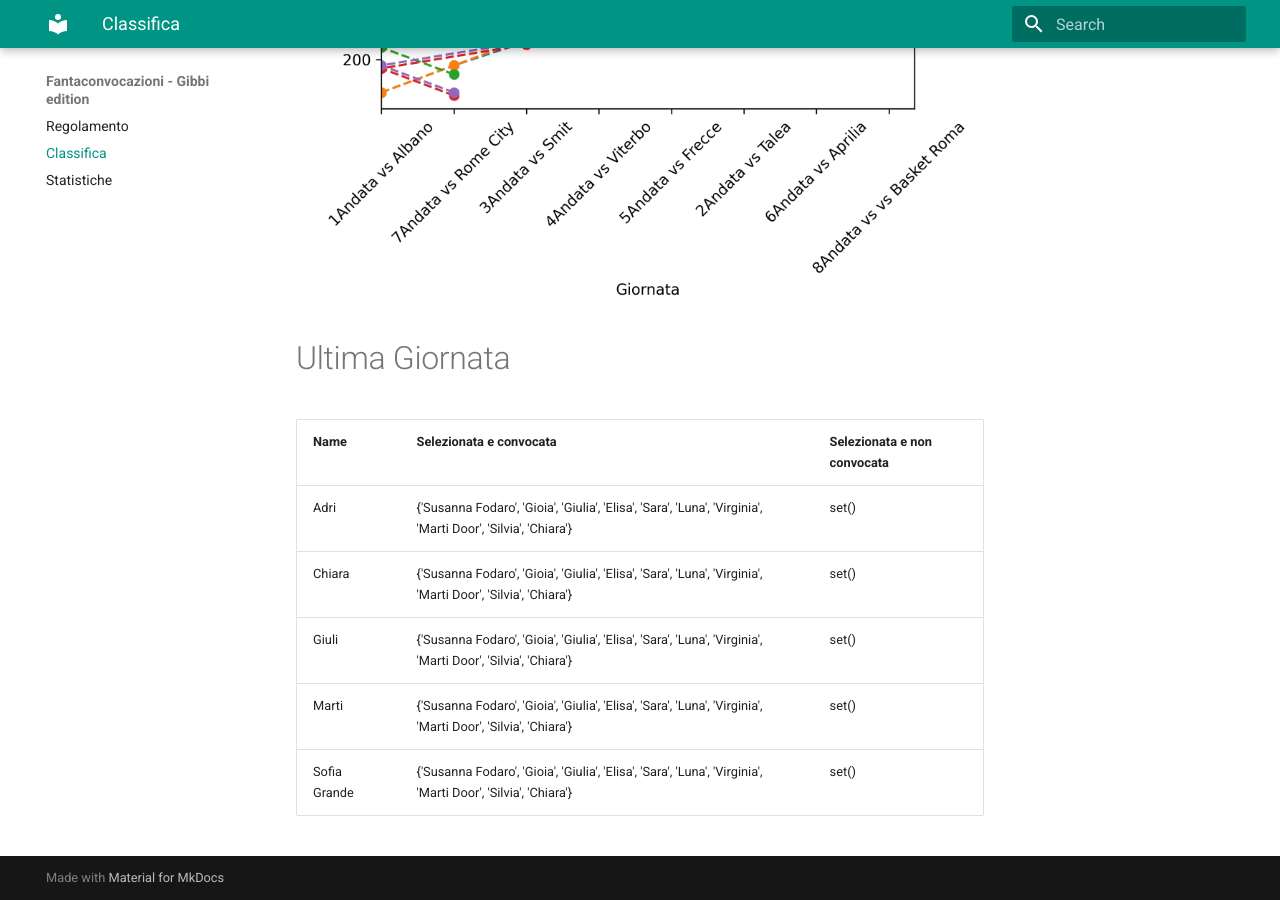
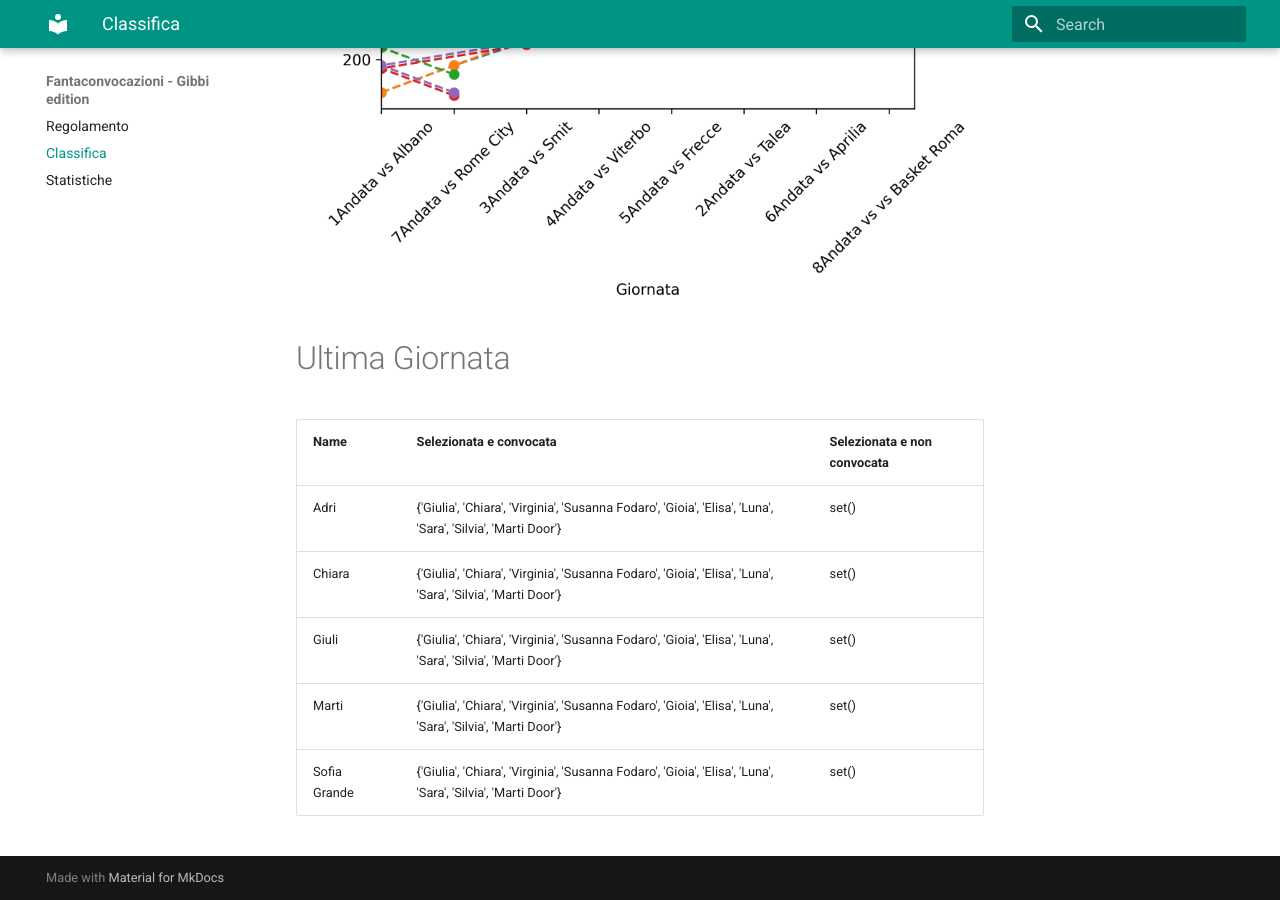
Before and after one commit to martinig94/fantagibbi, an MkDocs documentation site: the page built from docs/Classifica.md, in a window 1280 px wide and 900 px high, scrolled down 810 px. Built offline with MkDocs 1.6.1 and Material for MkDocs 9.7.7, drawn with Linux system fonts in a browser that asks for light colours.

Commit message:
Auto-update from main.py

```diff
--- a/docs/Classifica.md
+++ b/docs/Classifica.md
@@ -18,9 +18,9 @@
 <!-- START_TABLE CORRECT -->
 | Name         | Selezionata e convocata                                                                                      | Selezionata e non convocata   |
 |:-------------|:-------------------------------------------------------------------------------------------------------------|:------------------------------|
-| Adri         | {'Susanna Fodaro', 'Gioia', 'Giulia', 'Elisa', 'Sara', 'Luna', 'Virginia', 'Marti Door', 'Silvia', 'Chiara'} | set()                         |
-| Chiara       | {'Susanna Fodaro', 'Gioia', 'Giulia', 'Elisa', 'Sara', 'Luna', 'Virginia', 'Marti Door', 'Silvia', 'Chiara'} | set()                         |
-| Giuli        | {'Susanna Fodaro', 'Gioia', 'Giulia', 'Elisa', 'Sara', 'Luna', 'Virginia', 'Marti Door', 'Silvia', 'Chiara'} | set()                         |
-| Marti        | {'Susanna Fodaro', 'Gioia', 'Giulia', 'Elisa', 'Sara', 'Luna', 'Virginia', 'Marti Door', 'Silvia', 'Chiara'} | set()                         |
-| Sofia Grande | {'Susanna Fodaro', 'Gioia', 'Giulia', 'Elisa', 'Sara', 'Luna', 'Virginia', 'Marti Door', 'Silvia', 'Chiara'} | set()                         |
+| Adri         | {'Giulia', 'Chiara', 'Virginia', 'Susanna Fodaro', 'Gioia', 'Elisa', 'Luna', 'Sara', 'Silvia', 'Marti Door'} | set()                         |
+| Chiara       | {'Giulia', 'Chiara', 'Virginia', 'Susanna Fodaro', 'Gioia', 'Elisa', 'Luna', 'Sara', 'Silvia', 'Marti Door'} | set()                         |
+| Giuli        | {'Giulia', 'Chiara', 'Virginia', 'Susanna Fodaro', 'Gioia', 'Elisa', 'Luna', 'Sara', 'Silvia', 'Marti Door'} | set()                         |
+| Marti        | {'Giulia', 'Chiara', 'Virginia', 'Susanna Fodaro', 'Gioia', 'Elisa', 'Luna', 'Sara', 'Silvia', 'Marti Door'} | set()                         |
+| Sofia Grande | {'Giulia', 'Chiara', 'Virginia', 'Susanna Fodaro', 'Gioia', 'Elisa', 'Luna', 'Sara', 'Silvia', 'Marti Door'} | set()                         |
 <!-- END_TABLE CORRECT -->
```
